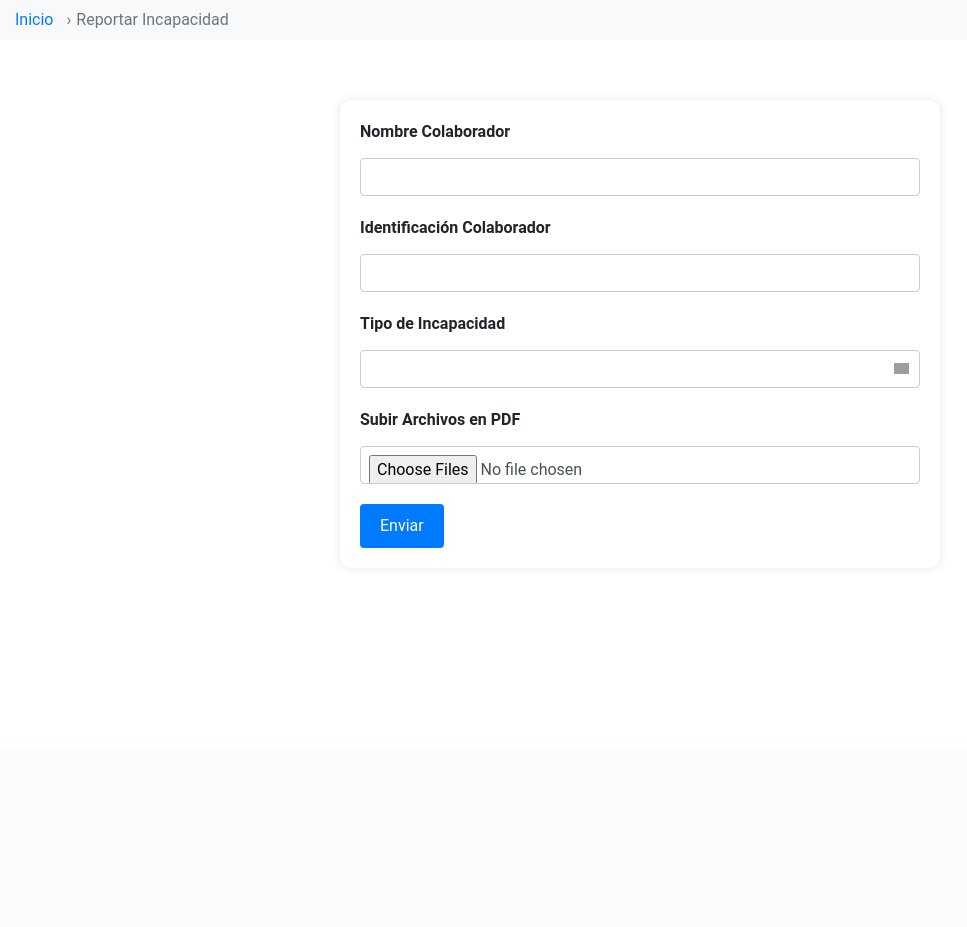
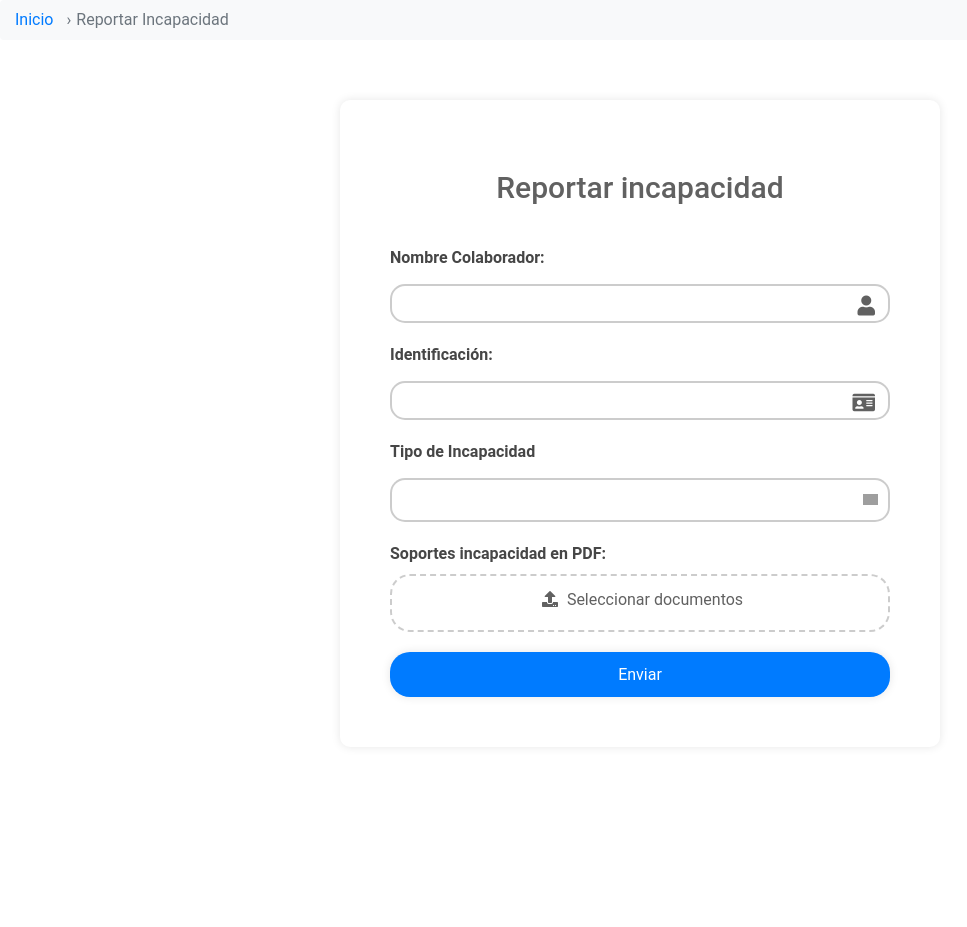
Before and after one commit to mrygr/incapacidades, a PHP site: page /report-form.php in a window 1280 px wide. Shown: the part 80-1007 px from the top of the page, without its empty margins (0-967 px from the left). Before the commit the page ends 628 px from the top, so only its background shows below. Run offline with PHP 8.4, Linux system fonts and the light colour scheme; grey boxes are pictures that could not be loaded.

Commit message:
Preparar para merge 1 con  main

```diff
--- a/css/report-form.css
+++ b/css/report-form.css
@@ -4,7 +4,7 @@
     width: 80%;
     max-width: 600px;
     margin: 180px auto;
-    padding: 20px;
+    padding: 50px;
     background-color: #ffffff;
     border-radius: 10px;
     box-shadow: 0 0 10px rgba(0, 0, 0, 0.1);
@@ -15,12 +15,40 @@
     position: relative;
 }
 
+.form-container h1{
+    color: #616161;
+    font-size: 30px;
+    text-align: center;
+    padding: 20px;
+    margin-bottom: 20px;
+}
+
 .form-group {
     margin-bottom: 20px;
 }
 
 .form-group label {
     font-weight: bold;
+    color: #464646;
+}
+
+.form-group input{
+    width: 100%;
+    height: 100%;
+    background: transparent;
+    border: none;
+    border: 2px solid rgba(0, 0, 0, 0.2);
+    border-radius: 15px;
+}
+
+.form-group label i{
+    position: absolute;
+    right: 20px;
+    margin-top: 60px;
+    margin-right: 45px;
+    transform: translateY(-50%);
+    font-size: 20px;
+    color: #616161;
 }
 
 .form-control {
@@ -43,16 +71,56 @@
     background-size: 15px;
     background-position: calc(100% - 10px) center;
     background-repeat: no-repeat;
+    width: 100%;
+    height: 100%;
+    border: none;
+    border: 2px solid rgba(0, 0, 0, 0.2);
+    border-radius: 15px;
 }
 
 .btn-primary {
+    width: 100%;
+    height: 45px;
+    outline: none;
+    box-shadow: 0 0 10px rgba(0, 0, 0, 0.1);
     background-color: #007bff;
     color: #fff;
+    font-size: 16px;
     border: none;
     padding: 10px 20px;
-    border-radius: 4px;
+    border-radius: 20px;
     cursor: pointer;
 }
+
+.custom-file-upload {
+    display: flex;
+    flex-direction: column;
+    align-items: center;
+    border: 2px dashed rgba(0, 0, 0, 0.2);
+    border-radius: 20px;
+    padding: 10px;
+    cursor: pointer;
+}
+
+.custom-file-upload i {
+    margin-bottom: 8px;
+    padding: 5px;
+    color: #616161;
+}
+
+.custom-file-upload a {
+    text-decoration: none;
+    color: #616161;
+}
+
+.custom-file-upload a:hover {
+    text-decoration: none;
+}
+
+
+
+
+
 
 .alert {
     padding: 15px;
--- a/js/report-form.js
+++ b/js/report-form.js
@@ -135,4 +135,21 @@
             }
         });
     });
+
+    // Asociar clic en el enlace al clic en el input file
+    $('#seleccionar-documentos').click(function (e) {
+        e.preventDefault();
+        $('#archivos').click();
+    });
+
+    // Actualizar el texto del enlace cuando se selecciona un archivo
+    $('#archivos').change(function () {
+        var archivos = $(this)[0].files;
+        if (archivos.length > 0) {
+            var plural = archivos.length > 1 ? 's' : '';
+            $('#seleccionar-documentos').text(archivos.length + ' documento' + plural + ' seleccionado' + plural);
+        } else {
+            $('#seleccionar-documentos').html('<i class="fas fa-upload"></i> Seleccionar documentos');
+        }
+    });
 });
--- a/report-form.php
+++ b/report-form.php
@@ -30,14 +30,15 @@
     </nav>
 
     <div class="form-container">
+        <h1>Reportar incapacidad</h1>
         <form id="reportForm" enctype="multipart/form-data">
         <!--<form id="reportForm" enctype="multipart/form-data" action="php/guardar_incapacidad.php" method="post">-->
             <div class="form-group">
-                <label for="nombre">Nombre Colaborador</label>
+            <label for="nombre"><i class="fas fa-user"></i> Nombre Colaborador:</label>
                 <input type="text" class="form-control" id="nombre" name="nombre" required>
             </div>
             <div class="form-group">
-                <label for="identificacion">Identificación Colaborador</label>
+            <label for="identificacion"><i class="fas fa-id-card"></i> Identificación:</label>
                 <input type="text" class="form-control" id="identificacion" name="identificacion" required>
             </div>
             <div class="form-group">
@@ -52,8 +53,13 @@
                 </select>
             </div>
             <div class="form-group">
-                <label for="archivos">Subir Archivos en PDF</label>
-                <input type="file" class="form-control" id="archivos" name="archivos[]" multiple accept=".pdf" required>
+                <label for="archivos"> Soportes incapacidad en PDF:</label>
+                <div class="custom-file-upload">
+                    <input type="file" class="form-control" id="archivos" name="archivos[]" multiple accept=".pdf" style="display: none" required>
+                    <a href="#" id="seleccionar-documentos">
+                        <i class="fas fa-upload"></i> Seleccionar documentos
+                    </a>
+                </div>
             </div>
             <div class="alert d-none">
                 <p id="mensajeIncapacidad"></p>
```
Also changed, not shown: index.php (+7 -0 lines).
